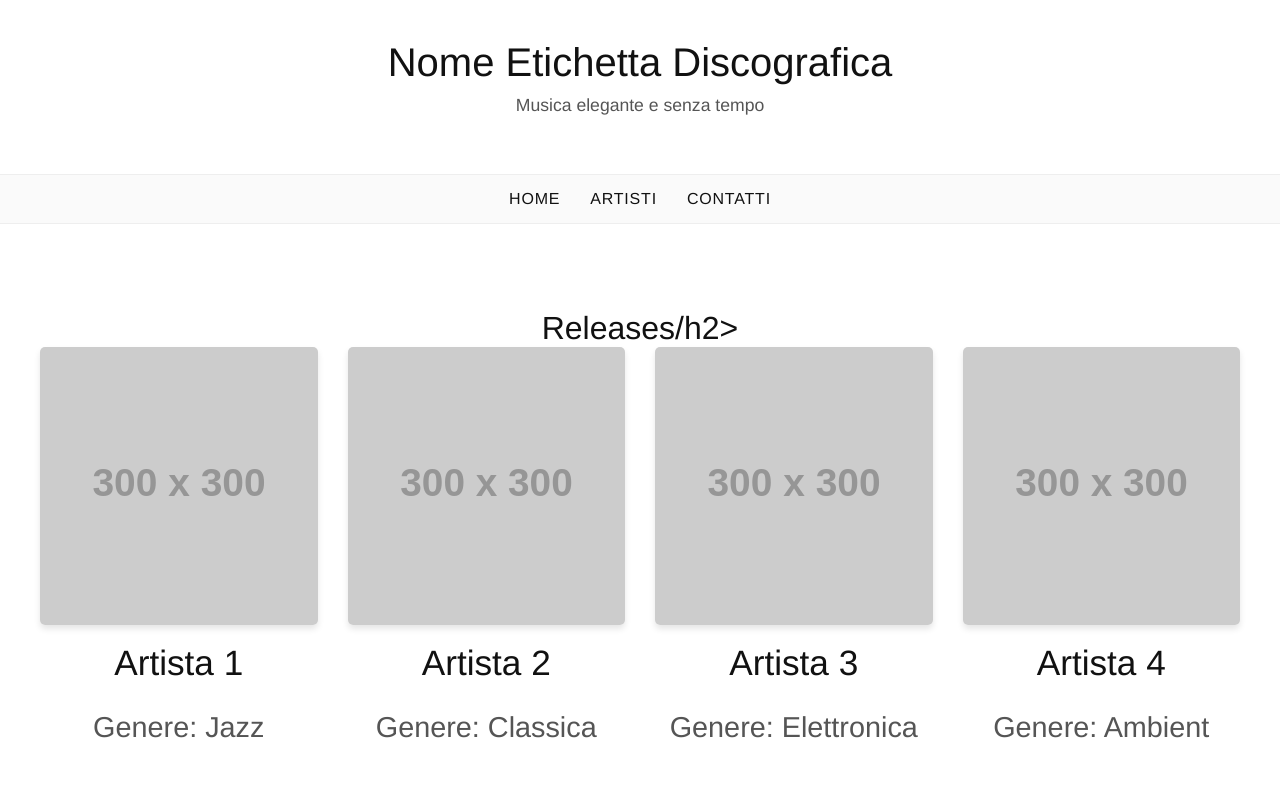
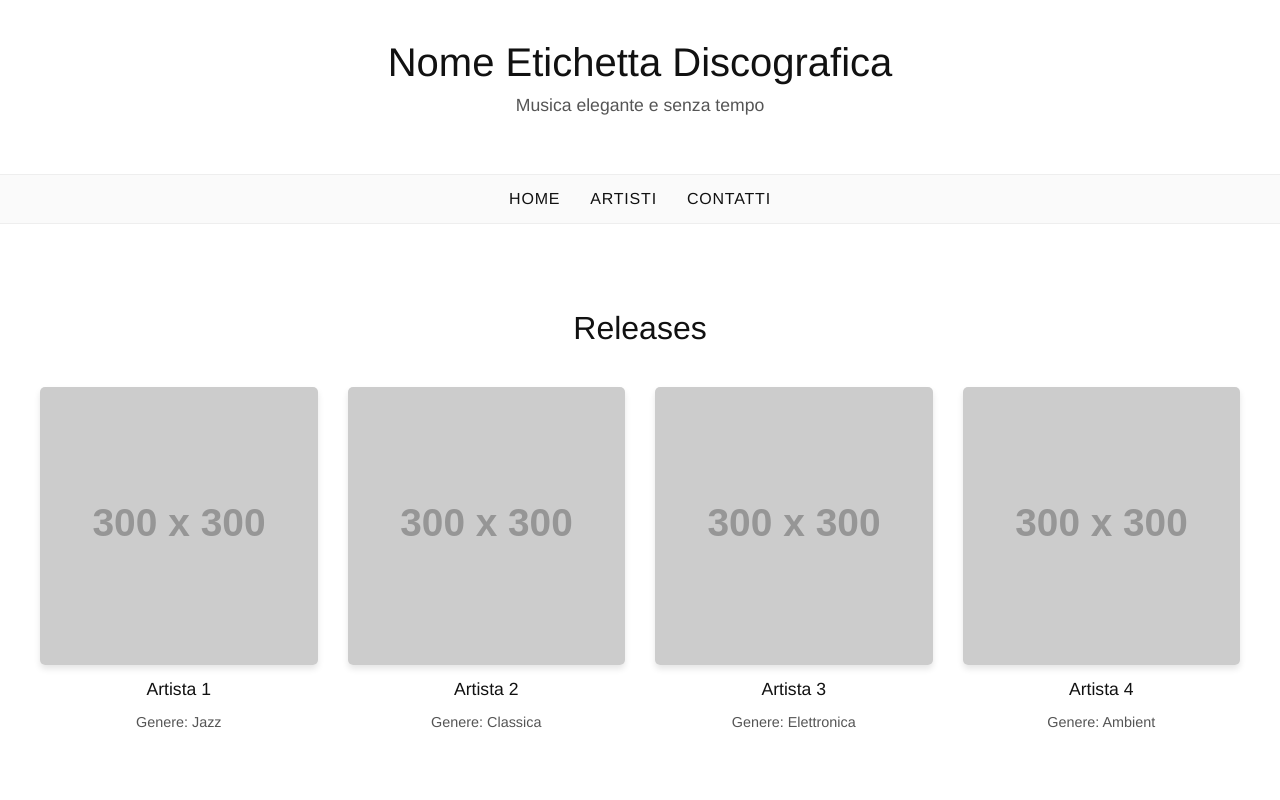
Before and after one commit to mraxanilabel/mraxanilabel, a plain HTML site: page index.html in a window 1280 px wide. Shown: the top 800 px of the page. Drawn offline with Linux system fonts and the light colour scheme; placeholder pictures from the web are drawn by us.

Commit message:
Update index.html

```diff
--- a/index.html
+++ b/index.html
@@ -159,7 +159,7 @@
 
 
   <section id="artisti">
-    <h2>Releases/h2>
+    <h2>Releases</h2>
     <div class="artist-grid">
       <div class="artist-card">
         <img src="https://via.placeholder.com/300x300.png?text=Disco+1" alt="Disco 1">
```
